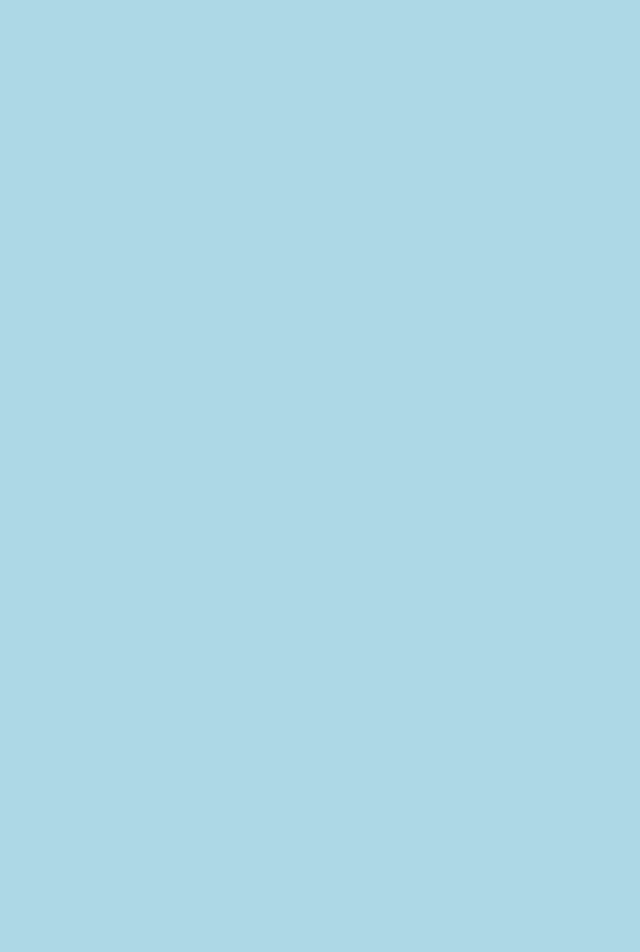
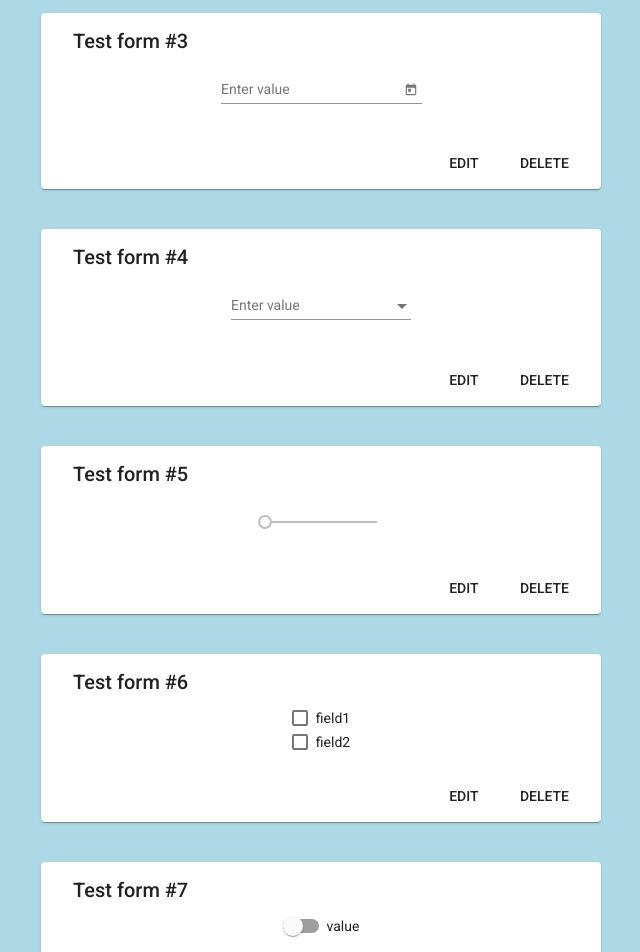
Before and after one commit to ShvedSerhii/forms-factory, an Angular app: page / in a window 1280 px wide. Shown: the part 480-1432 px from the top of the page, without its empty margins (319-959 px from the left). Before the commit the page ends 800 px from the top, so only its background shows below. Built offline with nearby package versions, Linux system fonts and the light colour scheme.

Commit message:
add test forms

```diff
--- a/src/app/components/forms-list/form/form.component.html
+++ b/src/app/components/forms-list/form/form.component.html
@@ -18,6 +18,34 @@
                     </div>
                 </mat-radio-group>
             </ng-template>
+            <ng-template ngSwitchCase="slider">
+                <mat-slider></mat-slider>
+            </ng-template>
+            <ng-template ngSwitchCase="sliderToggle">
+                <mat-slide-toggle>{{form.value}}</mat-slide-toggle>
+            </ng-template>
+            <ng-template ngSwitchCase="dataPicker">
+                <mat-form-field>
+                    <input matInput [matDatepicker]="picker" [(placeholder)]="form.placeholder">
+                    <mat-datepicker-toggle matSuffix [for]="picker"></mat-datepicker-toggle>
+                    <mat-datepicker #picker></mat-datepicker>
+                </mat-form-field>
+            </ng-template>
+            <ng-template ngSwitchCase="checkBox">
+                <div *ngFor='let data of form.data'>
+                    <mat-checkbox>{{data.name}}</mat-checkbox>
+                </div>
+            </ng-template>
+            <ng-template ngSwitchCase="select">
+                <mat-form-field>
+                    <mat-label>{{form.placeholder}}</mat-label>
+                    <mat-select>
+                        <mat-option *ngFor="let data of form.data" [(value)]="data.value">
+                            {{data.value}}
+                        </mat-option>
+                    </mat-select>
+                </mat-form-field>
+            </ng-template>
         </div>
     </mat-card-content>
     <mat-card-actions>
--- a/src/app/components/forms-list/form/form.component.scss
+++ b/src/app/components/forms-list/form/form.component.scss
@@ -2,3 +2,12 @@ mat-card-actions{
     display: flex;
     justify-content: flex-end;
 }
+
+.example-card {
+    margin: 20px;
+  }
+
+mat-card-content {
+    display: flex;
+    justify-content: center;
+}
--- a/src/app/components/forms-list/form/form.component.ts
+++ b/src/app/components/forms-list/form/form.component.ts
@@ -1,5 +1,5 @@
-import { Component, OnInit } from '@angular/core';
-import { FormsConfig } from '../../../../environments/forms.config'
+import { Component, OnInit, Input } from '@angular/core';
+
 
 @Component({
   selector: 'app-form',
@@ -7,7 +7,7 @@ import { FormsConfig } from '../../../../environments/forms.config'
   styleUrls: ['./form.component.scss']
 })
 export class FormComponent implements OnInit {
-  public form = FormsConfig[0];
+  @Input() form;
 
   constructor() { }
 
--- a/src/app/components/forms-list/forms-list.component.html
+++ b/src/app/components/forms-list/forms-list.component.html
@@ -1,3 +1,3 @@
-<div class="wrapper">
-    <app-form></app-form>
+<div class="wrapper" *ngFor="let form of forms">
+    <app-form [form]="form"></app-form>
 </div>
--- a/src/app/components/forms-list/forms-list.component.scss
+++ b/src/app/components/forms-list/forms-list.component.scss
@@ -1,8 +1,7 @@
 .wrapper {
     display: grid;
     margin: auto;
-    //min-height: 93vh;
-    max-width: 900px;
+    max-width: 600px;
     grid-template-columns: 1fr;
     grid-column-gap: 10px;
     grid-row-gap: 10px;
--- a/src/app/components/forms-list/forms-list.component.ts
+++ b/src/app/components/forms-list/forms-list.component.ts
@@ -1,4 +1,5 @@
 import { Component, OnInit } from '@angular/core';
+import { FormsConfig } from '../../../environments/forms.config'
 
 @Component({
   selector: 'app-forms-list',
@@ -6,6 +7,7 @@ import { Component, OnInit } from '@angular/core';
   styleUrls: ['./forms-list.component.scss']
 })
 export class FormsListComponent implements OnInit {
+  public forms = FormsConfig;
 
   constructor() { }
 
--- a/src/app/components/header/header.component.html
+++ b/src/app/components/header/header.component.html
@@ -1,5 +1,5 @@
 <div class="wrapper">
     <div class="menu">
-        <button mat-button>+ ADD NEW FORM</button>
+        <button mat-stroked-button color="primary">+ ADD NEW FORM</button>
     </div>
 </div>
--- a/src/app/components/header/header.component.scss
+++ b/src/app/components/header/header.component.scss
@@ -2,7 +2,7 @@
     display: grid;
     margin: auto;
     height: 7vh;
-    max-width: 900px;
+    max-width: 600px;
     grid-template-columns: 1fr;
     grid-column-gap: 10px;
     grid-row-gap: 10px;
@@ -13,3 +13,7 @@
 .menu{
     display: flex;
 }
+
+.mat-stroked-button{
+    margin: 20px;
+}
--- a/src/environments/forms.config.ts
+++ b/src/environments/forms.config.ts
@@ -5,8 +5,8 @@ export const FormsConfig = [
         placeholder: 'Enter value',
         value: 'value',
         data: [
-            {name: 'test1', value: '1'},
-            {name: 'test2', value: '2'}
+            {name: 'field1', value: 'value1'},
+            {name: 'field2', value: 'value2'}
         ]
     },{
         type: 'radio',
@@ -14,17 +14,54 @@ export const FormsConfig = [
         placeholder: 'Enter value',
         value: 'value',
         data: [
-            {name: 'test1', value: '1'},
-            {name: 'test2', value: '2'}
+            {name: 'field1', value: 'value1'},
+            {name: 'field2', value: 'value2'}
         ]
     },{
-        type: 'slider',
+        type: 'dataPicker',
         title: 'Test form #3',
         placeholder: 'Enter value',
         value: 'value',
         data: [
-            {name: 'test1', value: '1'},
-            {name: 'test2', value: '2'}
+            {name: 'field1', value: 'value1'},
+            {name: 'field2', value: 'value2'}
         ]
     },
+    {
+        type: 'select',
+        title: 'Test form #4',
+        placeholder: 'Enter value',
+        value: 'value',
+        data: [
+            {name: 'field1', value: 'value1'},
+            {name: 'field2', value: 'value2'}
+        ]
+    },{
+        type: 'slider',
+        title: 'Test form #5',
+        placeholder: 'Enter value',
+        value: 'value',
+        data: [
+            {name: 'field1', value: 'value1'},
+            {name: 'field2', value: 'value2'}
+        ]
+    },{
+        type: 'checkBox',
+        title: 'Test form #6',
+        placeholder: 'Enter value',
+        value: 'value',
+        data: [
+            {name: 'field1', value: 'value1'},
+            {name: 'field2', value: 'value2'}
+        ]
+    },{
+        type: 'sliderToggle',
+        title: 'Test form #7',
+        placeholder: 'Enter value',
+        value: 'value',
+        data: [
+            {name: 'field1', value: 'value1'},
+            {name: 'field2', value: 'value2'}
+        ]
+    }
 ]
```
Also changed, not shown: src/app/app.module.ts (+12 -2 lines).
